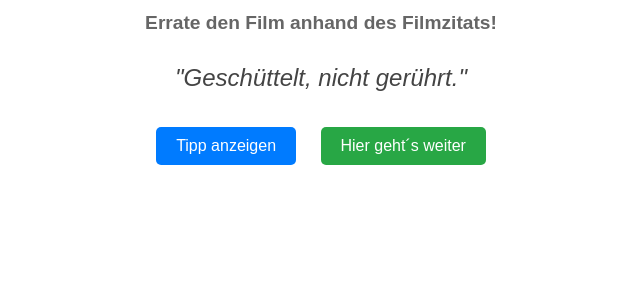
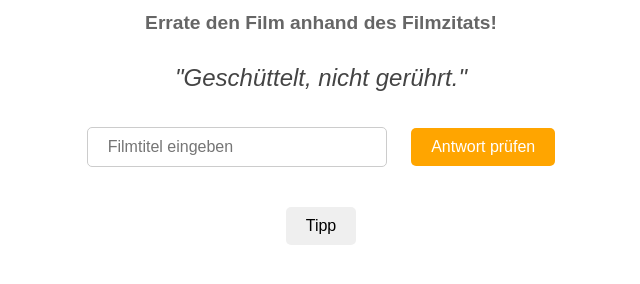
Before and after one commit to Maike98/Zitat-7, a plain HTML site: page index.html in a window 1280 px wide. Shown: the part 86-370 px from the top of the page, without its empty margins (319-959 px from the left). Drawn offline with Linux system fonts and the light colour scheme.

Commit message:
Update index.html

```diff
--- a/index.html
+++ b/index.html
@@ -3,7 +3,7 @@
 <head>
     <meta charset="UTF-8">
     <meta name="viewport" content="width=device-width, initial-scale=1.0">
-    <title>Batman - Filmzitat-Rätsel</title>
+    <title>Bastis Geburtstagsrätsel</title>
     <style>
         body {
             font-family: Arial, sans-serif;
@@ -24,11 +24,15 @@
             color: #444;
             margin: 20px 0;
         }
-        .hidden {
-            display: none;
-            font-size: 1.2em;
-            margin: 20px 0;
-            color: #333;
+        input {
+            margin: 10px;
+            padding: 10px 20px;
+            font-size: 1em;
+            border: 1px solid #ccc;
+            border-radius: 5px;
+            box-sizing: border-box;
+            width: calc(100% - 40px);
+            max-width: 300px;
         }
         button {
             margin: 10px;
@@ -37,6 +41,14 @@
             cursor: pointer;
             border: none;
             border-radius: 5px;
+            font-family: Arial, sans-serif;
+        }
+        button.answer {
+            background-color: #FFA500;
+            color: white;
+        }
+        button.answer:hover {
+            background-color: #e69500;
         }
         button.tip {
             background-color: #007BFF;
@@ -45,21 +57,37 @@
         button.tip:hover {
             background-color: #0056b3;
         }
-        button.solution {
-            background-color: #28a745;
-            color: white;
+        #message {
+            margin-top: 20px;
+            font-size: 1em;
         }
-        button.solution:hover {
-            background-color: #1e7e34;
+        .correct {
+            color: green;
+        }
+        .wrong {
+            color: red;
+        }
+        .tip {
+            display: none;
+            margin-top: 10px;
+            font-size: 1.2em;
+            color: #333;
         }
     </style>
     <script>
-        function showTip() {
-            document.getElementById("tip").style.display = "block";
+        function checkAnswer() {
+            const answer = document.getElementById("answer").value.trim().toLowerCase();
+            const message = document.getElementById("message");
+            const correctAnswers = ["James Bond"];
+
+            if (correctAnswers.includes(answer)) {
+                message.innerHTML = `<span class="correct">Richtig!</span><br>Drehe den QR-Code um und lege ihn auf Feld 1.`;
+            } else {
+                message.innerHTML = `<span class="wrong">Leider falsch, versuch es noch einmal.</span>`;
+            }
         }
-
-        function showSolution() {
-            document.getElementById("solution").style.display = "block";
+        function showTip(id) {
+            document.getElementById(id).style.display = "block";
         }
     </script>
 </head>
@@ -69,10 +97,14 @@
 
     <p class="quote">"Geschüttelt, nicht gerührt."</p>
 
-    <button class="tip" onclick="showTip()">Tipp anzeigen</button>
-    <p id="tip" class="hidden">Der britische Geheimagent mit der Lizenz zum Töten ist stets perfekt gekleidet und ein Meister der Gadgets.</p>
+        <input type="text" id="answer" placeholder="Filmtitel eingeben">
+        <button class="answer" onclick="checkAnswer()">Antwort prüfen</button>
+    <p id="message"></p>
 
-    <button class="solution" onclick="showSolution()">Hier geht´s weiter</button>
-    <p id="solution" class="hidden">Drehe den QR-Code um und lege ihn auf Feld 1.</p>
+    <div>
+        <button onclick="showTip()">Tipp</button>
+        <p id="tip" class="tip">Der britische Geheimagent mit der Lizenz zum Töten ist stets perfekt gekleidet und ein Meister der Gadgets.</p>
+    </div>
+
 </body>
 </html>
```
